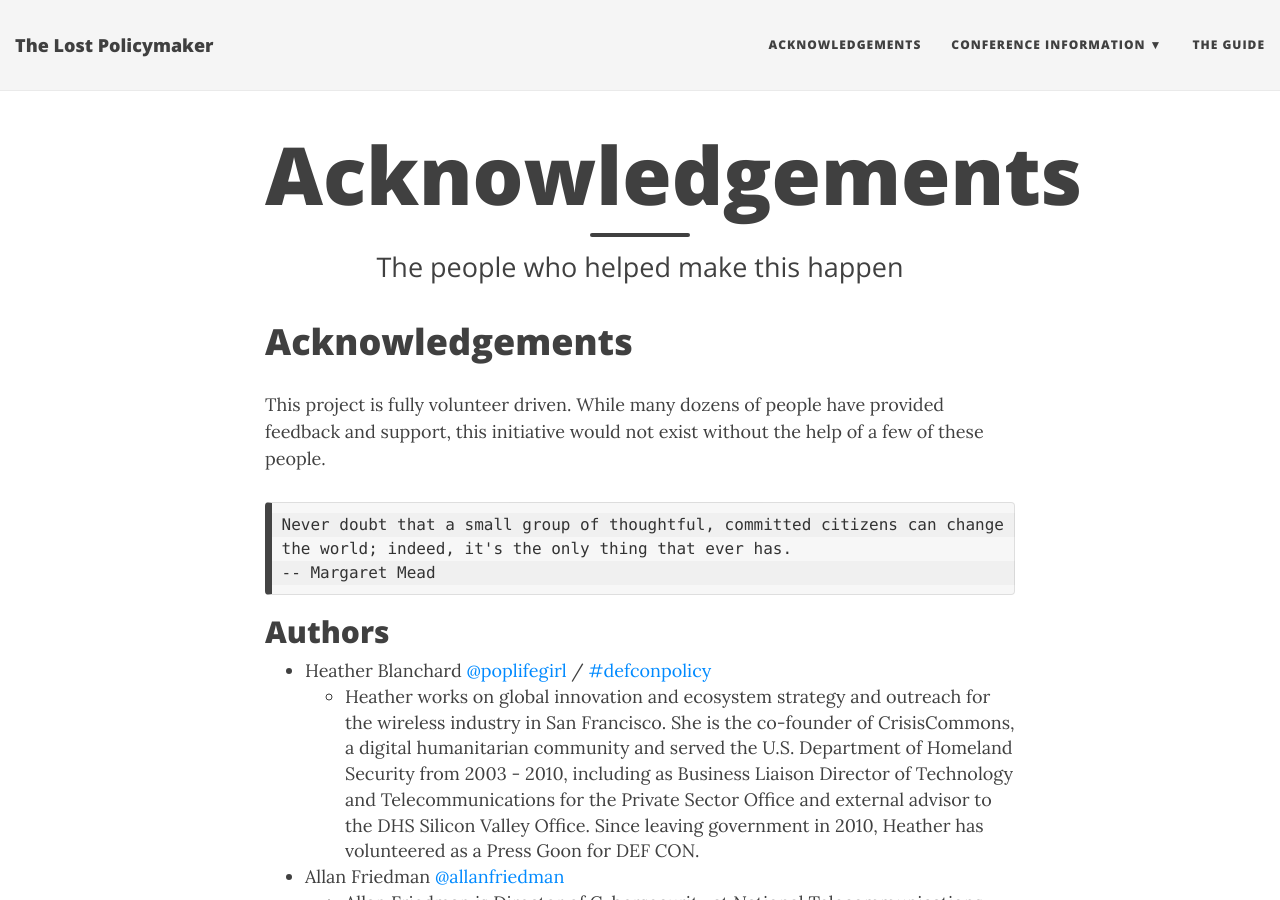
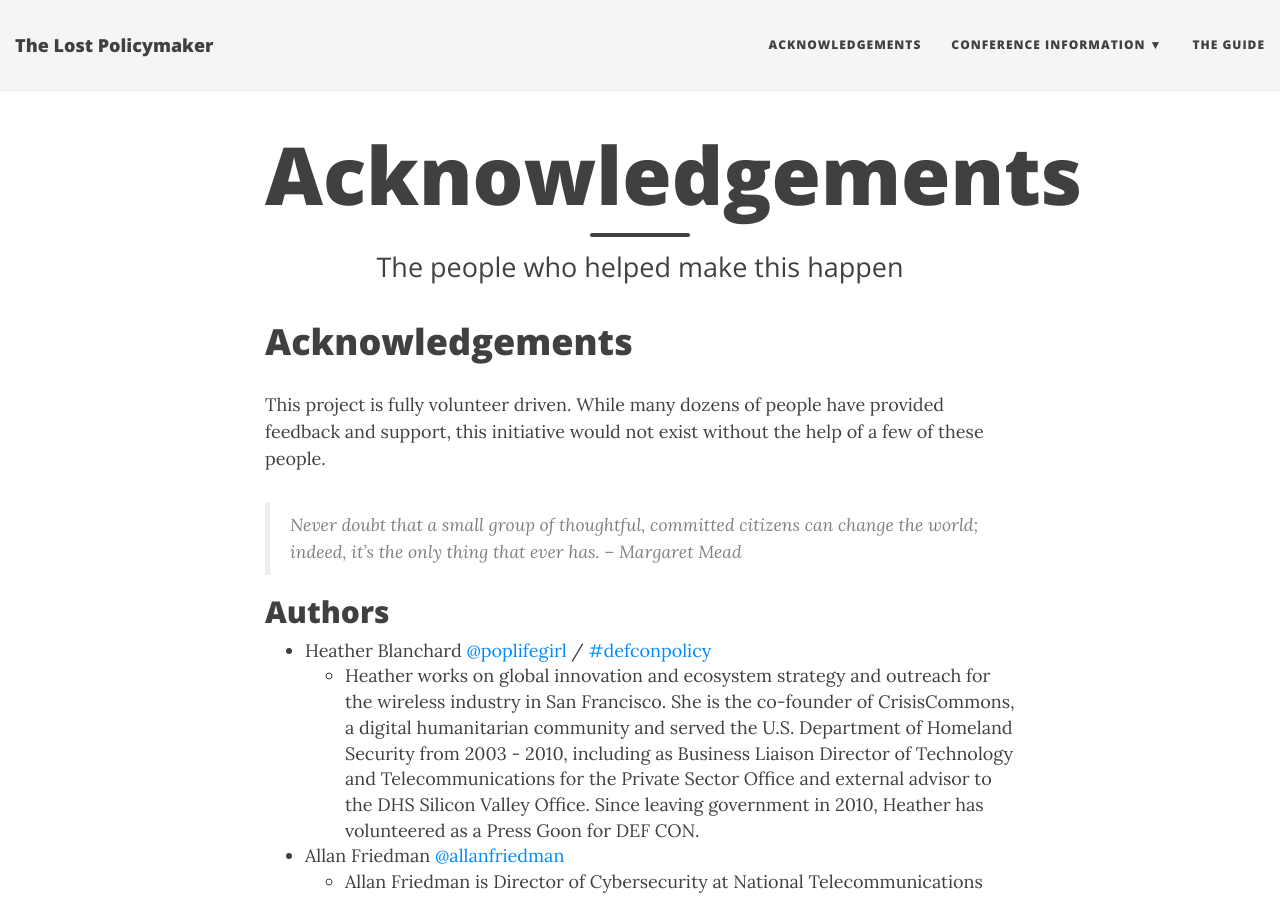
Before and after one commit to lostpolicymaker/lostpolicymaker.github.io, a Jekyll site: the page built from acknowledgements.md, in a window 1280 px wide and 900 px high. Built offline with Jekyll 4.4.1, drawn with Linux system fonts in a browser that asks for light colours; nearby versions of some CDN libraries; some of the changed lines change nothing that is shown; some of the changed text lies outside the part shown.

Commit message:
Update acknowledgements.md

````diff
--- a/acknowledgements.md
+++ b/acknowledgements.md
@@ -8,33 +8,31 @@ subtitle: The people who helped make this happen
 
 This project is fully volunteer driven. While many dozens of people have provided feedback and support, this initiative would not exist without the help of a few of these people.
 
-```
-Never doubt that a small group of thoughtful, committed citizens can change the world; indeed, it's the only thing that ever has.
--- Margaret Mead
-```
+>Never doubt that a small group of thoughtful, committed citizens can change the world; indeed, it's the only thing that ever has.
+>-- Margaret Mead
 
 ## Authors
 * Heather Blanchard [@poplifegirl](https://twitter.com/poplifegirl) / [#defconpolicy](https://twitter.com/search?q=%23defconpolicy)
-  * Heather works on global innovation and ecosystem strategy and outreach for the wireless industry in San Francisco. She is the co-founder of CrisisCommons, a digital humanitarian community and served the U.S. Department of Homeland Security from 2003 - 2010, including as Business Liaison Director of Technology and Telecommunications for the Private Sector Office and external advisor to the DHS Silicon Valley Office. Since leaving government in 2010, Heather has volunteered as a Press Goon for DEF CON.
+  + Heather works on global innovation and ecosystem strategy and outreach for the wireless industry in San Francisco. She is the co-founder of CrisisCommons, a digital humanitarian community and served the U.S. Department of Homeland Security from 2003 - 2010, including as Business Liaison Director of Technology and Telecommunications for the Private Sector Office and external advisor to the DHS Silicon Valley Office. Since leaving government in 2010, Heather has volunteered as a Press Goon for DEF CON.
 
 * Allan Friedman [@allanfriedman](https://twitter.com/allanfriedman)
-  * Allan Friedman is Director of Cybersecurity at National Telecommunications and Information Administration in the US Department of Commerce. Prior to joining the Federal Government, Friedman spent over 15 years as a noted InfoSec and tech policy scholar at Harvard’s Computer Science Department, the Brookings Institution and George Washington University’s Engineering School. He is the co-author of the popular text [Cybersecurity and Cyberwar: What Everyone Needs to Know](https://www.cybersecurityandwar.com/), has a degree in computer science from Swarthmore College and a PhD in public policy from Harvard University, and is quite friendly for a failed professor-turned-technocrat.
+  + Allan Friedman is Director of Cybersecurity at National Telecommunications and Information Administration in the US Department of Commerce. Prior to joining the Federal Government, Friedman spent over 15 years as a noted InfoSec and tech policy scholar at Harvard’s Computer Science Department, the Brookings Institution and George Washington University’s Engineering School. He is the co-author of the popular text [Cybersecurity and Cyberwar: What Everyone Needs to Know](https://www.cybersecurityandwar.com/), has a degree in computer science from Swarthmore College and a PhD in public policy from Harvard University, and is quite friendly for a failed professor-turned-technocrat.
 
 * Ayan Islam [@ayanmislam](https://twitter.com/ayanmislam)
-  * Ayan enjoys leveraging her multi-disciplinary skill set (legal, policy, and stakeholder engagement) to solve problems and advance causes that improve public safety. She is a member of I Am The Cavalry (IATC) and the Cybersecurity and Emerging Technologies Working Group for the Women of Color Advancing Peace and Security (WCAPS). On the [IATC scale](https://www.iamthecavalry.org/motivations), Ayan is a Puzzler and Protector.
+  + Ayan enjoys leveraging her multi-disciplinary skill set (legal, policy, and stakeholder engagement) to solve problems and advance causes that improve public safety. She is a member of I Am The Cavalry (IATC) and the Cybersecurity and Emerging Technologies Working Group for the Women of Color Advancing Peace and Security (WCAPS). On the [IATC scale](https://www.iamthecavalry.org/motivations), Ayan is a Puzzler and Protector.
 
 * Andrea Little Limbago [@limbagoa](https://twitter.com/limbagoa)
-  * Andrea is the Chief Social Scientist at Virtru. She has taught conflict studies in academia, was a technical lead in the Department of Defense, and most recently has worked at several startups integrating social science methods for analyses on attacker trends, human-computer interaction, digital authoritarianism, and security culture. Andrea earned a PhD in Political Science from the University of Colorado at Boulder and a BA from Bowdoin College.
+  + Andrea is the Chief Social Scientist at Virtru. She has taught conflict studies in academia, was a technical lead in the Department of Defense, and most recently has worked at several startups integrating social science methods for analyses on attacker trends, human-computer interaction, digital authoritarianism, and security culture. Andrea earned a PhD in Political Science from the University of Colorado at Boulder and a BA from Bowdoin College.
 
 * Whitney Merrill [@wbm312](https://twitter.com/wbm312)
-  * Whitney is a privacy and information security attorney and technologist. Previously, she served in government as an attorney at the Federal Trade Commission, where she worked on a variety of consumer protection matters including data security, privacy and deceptive marketing and advertising. She was also a member of the NSF’s [CyberCorps](https://www.sfs.opm.gov/). She also runs the Crypto & Privacy Village, which appears at DEF CON and BSidesSF.
+  + Whitney is a privacy and information security attorney and technologist. Previously, she served in government as an attorney at the Federal Trade Commission, where she worked on a variety of consumer protection matters including data security, privacy and deceptive marketing and advertising. She was also a member of the NSF’s [CyberCorps](https://www.sfs.opm.gov/). She also runs the Crypto & Privacy Village, which appears at DEF CON and BSidesSF.
 
 * **Beau Woods [@beauwoods](https://twitter.com/beauwoods) / [@iamthecavalry](https://twitter.com/iamthecavalry) Editor/Organizing Author**
-  * Beau wears a lot of hats, all white. He has hacked medical devices, won Best Mustache at Movember London, and evaded Mafiosi near Moscow. Beau is also a leader with I Am The Cavalry, an Atlantic Council Fellow, DEF CON Goon, Village organizer, BSidesLV staff, has a BS in Psychology from Georgia Tech, and lives in DC.
+  + Beau wears a lot of hats, all white. He has hacked medical devices, won Best Mustache at Movember London, and evaded Mafiosi near Moscow. Beau is also a leader with I Am The Cavalry, an Atlantic Council Fellow, DEF CON Goon, Village organizer, BSidesLV staff, has a BS in Psychology from Georgia Tech, and lives in DC.
 
 ## Designers
 * Julie Munsayac - Graphic Design
 
 ## Supporters
-* Hewlett Foundation - Financial and other support
-* I Am The Cavalry - Production and other support
+* [Hewlett Foundation](htps://hewlett.org) - Financial and other support
+* [I Am The Cavalry](https://iamthecavalry.org) - Production and other support
````
